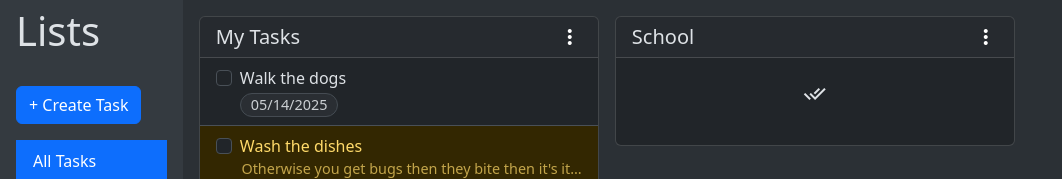
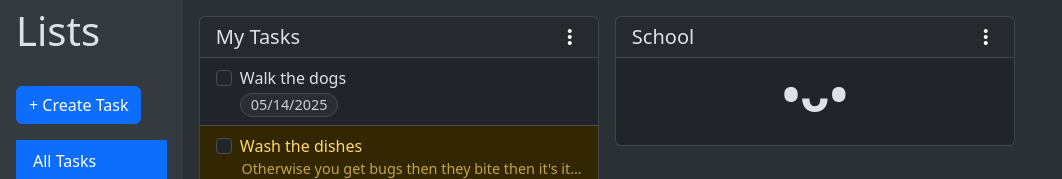
Before and after one commit to korot0/TodoList, a website built with webpack: page src/index.html in a window 1280 px wide. Shown: the top 179 px of the page, without its empty margins (0-1062 px from the left). Built offline with nearby package versions, Linux system fonts and the light colour scheme.

Commit message:
UI: Change empty list icon

```diff
--- a/src/TaskUI.js
+++ b/src/TaskUI.js
@@ -21,8 +21,9 @@ const renderTaskList = (tasks, parent, list) => {
 
 const renderEmptyState = (parent) => {
   const span = document.createElement("span");
-  span.classList.add("material-symbols-outlined", "text-center", "mt-4");
-  span.textContent = "done_all";
+  span.classList.add("text-center");
+  span.textContent = "•ᴗ•";
+  span.classList.add("list-empty-state");
   parent.appendChild(span);
 };
 
--- a/src/styles.css
+++ b/src/styles.css
@@ -111,3 +111,8 @@ li:hover .task-delete-btn {
   border-top-left-radius: 0;
   border-top-right-radius: 0;
 }
+
+.list-empty-state {
+  font-weight: bold;
+  font-size: 3rem;
+}
```
Also changed, not shown: README.md.
